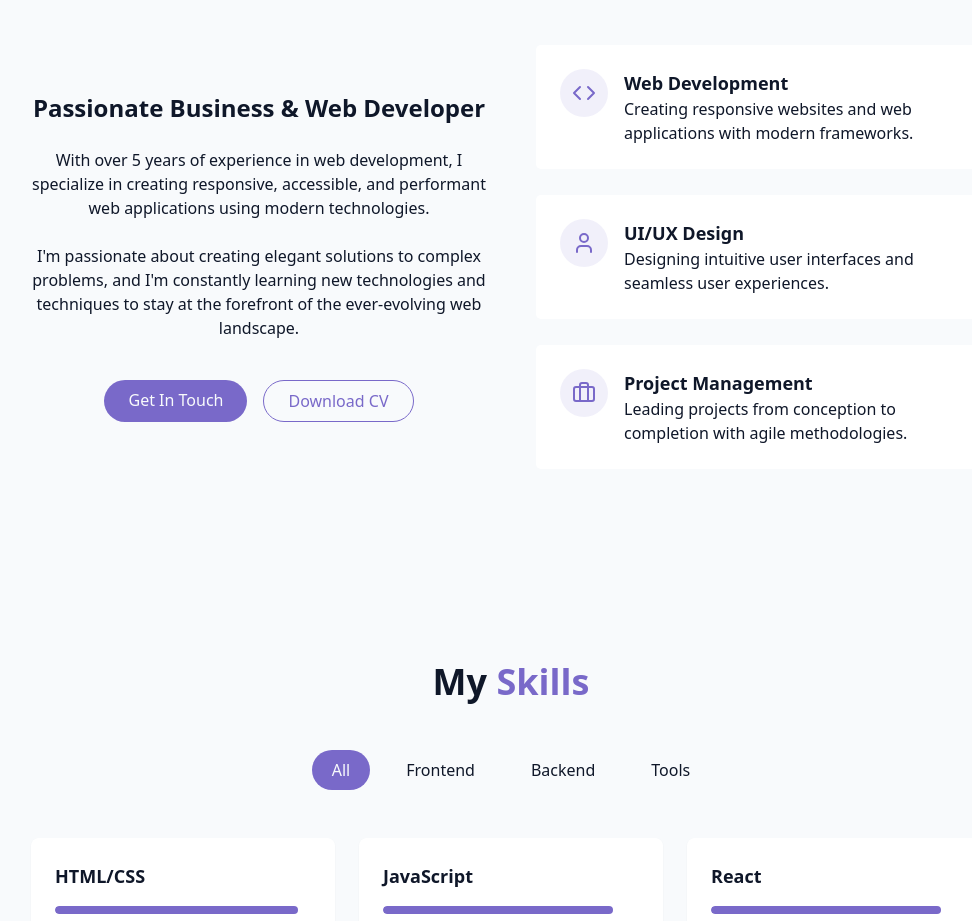
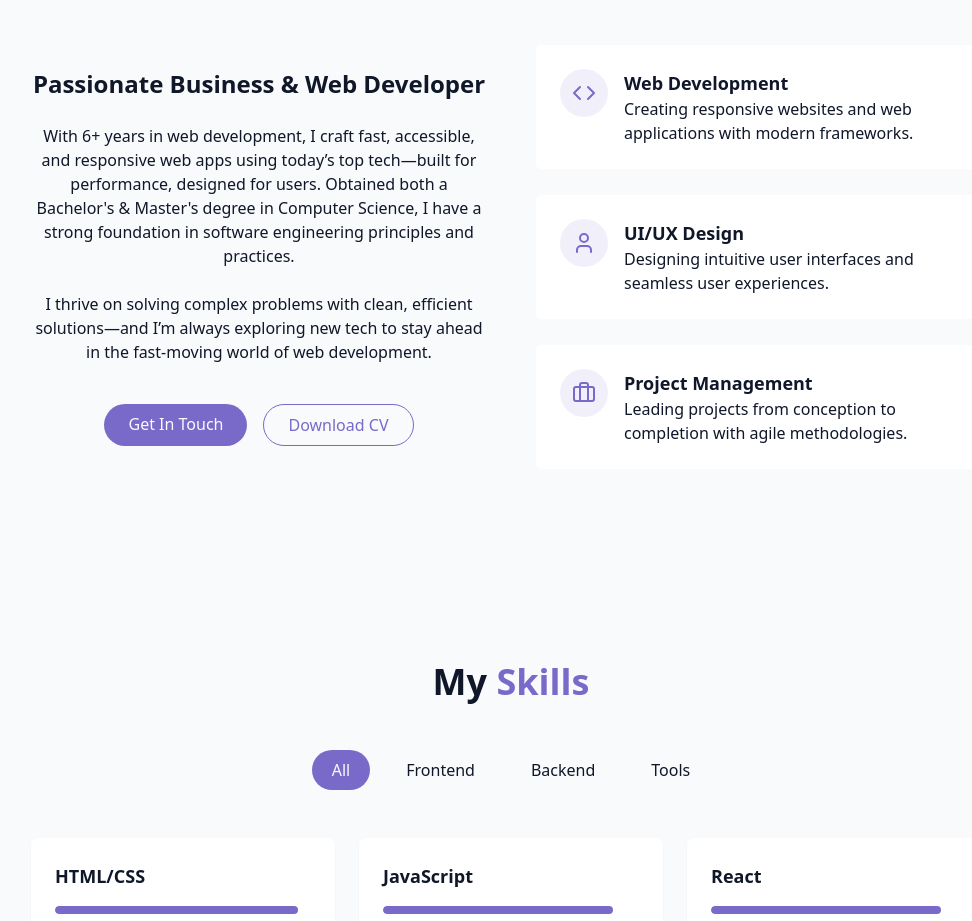
Before and after one commit to neilpatel13/Personal-Portfolio-Webpage, a React (Vite) app: page / in a window 1280 px wide. Shown: the part 940-1861 px from the top of the page, without its empty margins (129-1101 px from the left). Built offline with nearby package versions, Linux system fonts and the light colour scheme.

Commit message:
working on about section cleanup

```diff
--- a/src/components/AboutSection.jsx
+++ b/src/components/AboutSection.jsx
@@ -16,16 +16,17 @@ export const AboutSection = () => {
             </h3>
 
             <p className="text-muted-foreground">
-              With over 5 years of experience in web development, I specialize
-              in creating responsive, accessible, and performant web
-              applications using modern technologies.
+              With 6+ years in web development, I craft fast, accessible, and
+              responsive web apps using today’s top tech—built for performance, designed for users.
+              Obtained both a Bachelor's & Master's degree in Computer Science, I have a
+              strong foundation in software engineering principles and
+              practices.
             </p>
 
             <p className="text-muted-foreground">
-              I'm passionate about creating elegant solutions to complex
-              problems, and I'm constantly learning new technologies and
-              techniques to stay at the forefront of the ever-evolving web
-              landscape.
+              I thrive on solving complex problems with clean,
+              efficient solutions—and I’m always exploring
+              new tech to stay ahead in the fast-moving world of web development.
             </p>
 
             <div className="flex flex-col sm:flex-row gap-4 pt-4 justify-center">
@@ -35,7 +36,8 @@ export const AboutSection = () => {
               </a>
 
               <a
-                href=""
+                href="https://drive.google.com/file/d/1TW92EYblg0xYP11uOi54hqLmyEkaKkgR/view?usp=sharing"
+                target="_blank"
                 className="px-6 py-2 rounded-full border border-primary text-primary hover:bg-primary/10 transition-colors duration-300"
               >
                 Download CV
```
